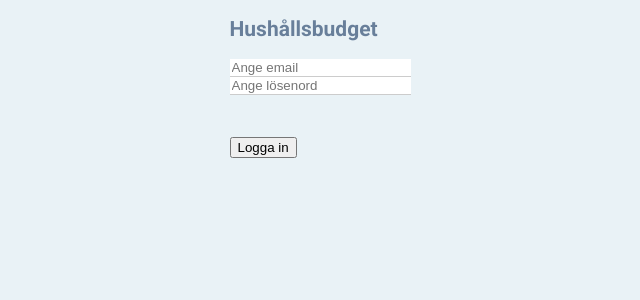
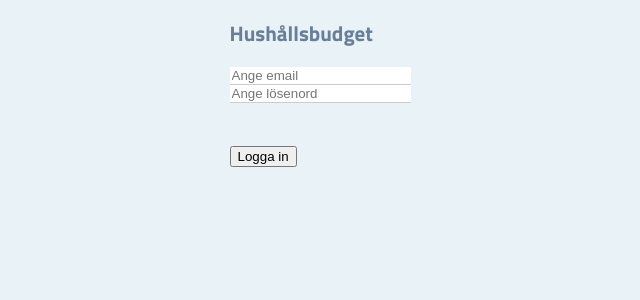
Before and after one commit to JohanGustafsson91/household-budget, a React (Create React App) app: page /login in a window 1280 px wide. Shown: the top 300 px of the page, without its empty margins (320-960 px from the left). Built offline with nearby package versions, Linux system fonts and the light colour scheme; no server answers.

Commit message:
feat: fix action bar style and change font

```diff
--- a/public/index.html
+++ b/public/index.html
@@ -5,10 +5,7 @@
     <link rel="icon" href="%PUBLIC_URL%/favicon.ico" />
     <meta name="viewport" content="width=device-width, initial-scale=1" />
     <meta name="theme-color" content="#000000" />
-    <meta
-      name="description"
-      content="Web site for household budget"
-    />
+    <meta name="description" content="Web site for household budget" />
     <link rel="apple-touch-icon" href="%PUBLIC_URL%/logo192.png" />
     <!--
       manifest.json provides metadata used when your web app is installed on a
@@ -25,9 +22,12 @@
       Learn how to configure a non-root public URL by running `npm run build`.
     -->
 
-    <link rel="preconnect" href="https://fonts.googleapis.com">
-    <link rel="preconnect" href="https://fonts.gstatic.com" crossorigin>
-    <link href="https://fonts.googleapis.com/css2?family=Roboto:ital,wght@0,100;0,300;0,400;0,500;0,700;1,100;1,300;1,400;1,500;1,700&display=swap" rel="stylesheet">
+    <link rel="preconnect" href="https://fonts.googleapis.com" />
+    <link rel="preconnect" href="https://fonts.gstatic.com" crossorigin />
+    <link
+      href="https://fonts.googleapis.com/css2?family=Titillium+Web:wght@400;600;700&display=swap"
+      rel="stylesheet"
+    />
 
     <title>Household budget</title>
   </head>
--- a/src/components/ActionBar/ActionBar.tsx
+++ b/src/components/ActionBar/ActionBar.tsx
@@ -3,8 +3,8 @@ import React, { useEffect, useState } from "react";
 import { Link, useLocation } from "react-router-dom";
 import styled from "styled-components";
 import { fontSize, space } from "theme";
-import backIcon from "./ActionBar.backIcon.png";
-import logoutIcon from "./ActionBar.logoutIcon.png";
+import backIcon from "./ActionBar.back.icon.svg";
+import logoutIcon from "./ActionBar.logout.icon.svg";
 
 const ActionBarContext = React.createContext<ProviderProps | undefined>(
   undefined
@@ -39,7 +39,7 @@ export const ActionBar = () => {
   return (
     <PageHeader>
       {location.pathname !== "/" && (
-        <Link to="/">
+        <Link style={{ lineHeight: 0 }} to="/">
           <Icon src={backIcon} alt="back" />
         </Link>
       )}
@@ -77,19 +77,20 @@ const PageHeader = styled.div`
   display: flex;
   justify-content: space-between;
   align-items: center;
-  padding: ${space(3)};
+  padding: 0 ${space(3)};
   background-color: var(--color-background-action-bar);
   color: var(--color-text-action-bar);
+  height: 44pt;
 `;
 
 const Icon = styled.img<{ noMargin?: boolean }>`
-  width: 24px;
+  width: ${space(3)};
   height: auto;
   margin-right: ${(props) => (props.noMargin ? 0 : space(3))};
 `;
 
 const Title = styled.span`
   flex: 1;
-  font-weight: 500;
+  font-weight: 700;
   font-size: ${fontSize(2)};
 `;
--- a/src/components/Overview/Overview.tsx
+++ b/src/components/Overview/Overview.tsx
@@ -62,8 +62,10 @@ export const Overview = () => {
                 >
                   <Content>
                     <div>
-                      Från {displayDate(period.fromDate)} -{" "}
-                      {displayDate(period.toDate)}
+                      <Text>
+                        Från {displayDate(period.fromDate)} -{" "}
+                        {displayDate(period.toDate)}
+                      </Text>
                       <div>
                         {memberWith.length
                           ? `Tillsammans med ${memberWith}`
@@ -105,3 +107,7 @@ const Content = styled.div`
     float: right;
   }
 `;
+
+const Text = styled.span`
+  font-weight: bold;
+`;
--- a/src/index.css
+++ b/src/index.css
@@ -13,7 +13,7 @@
 body {
   margin: 0;
   font-size: 14px;
-  font-family: 'Roboto', sans-serif;
+  font-family: 'Titillium Web', sans-serif;
   -webkit-font-smoothing: antialiased;
   -moz-osx-font-smoothing: grayscale;
   background-color: var(--color-background);
```
Also changed, not shown: src/components/ActionBar/ActionBar.back.icon.svg (added), src/components/ActionBar/ActionBar.logout.icon.svg (added).
